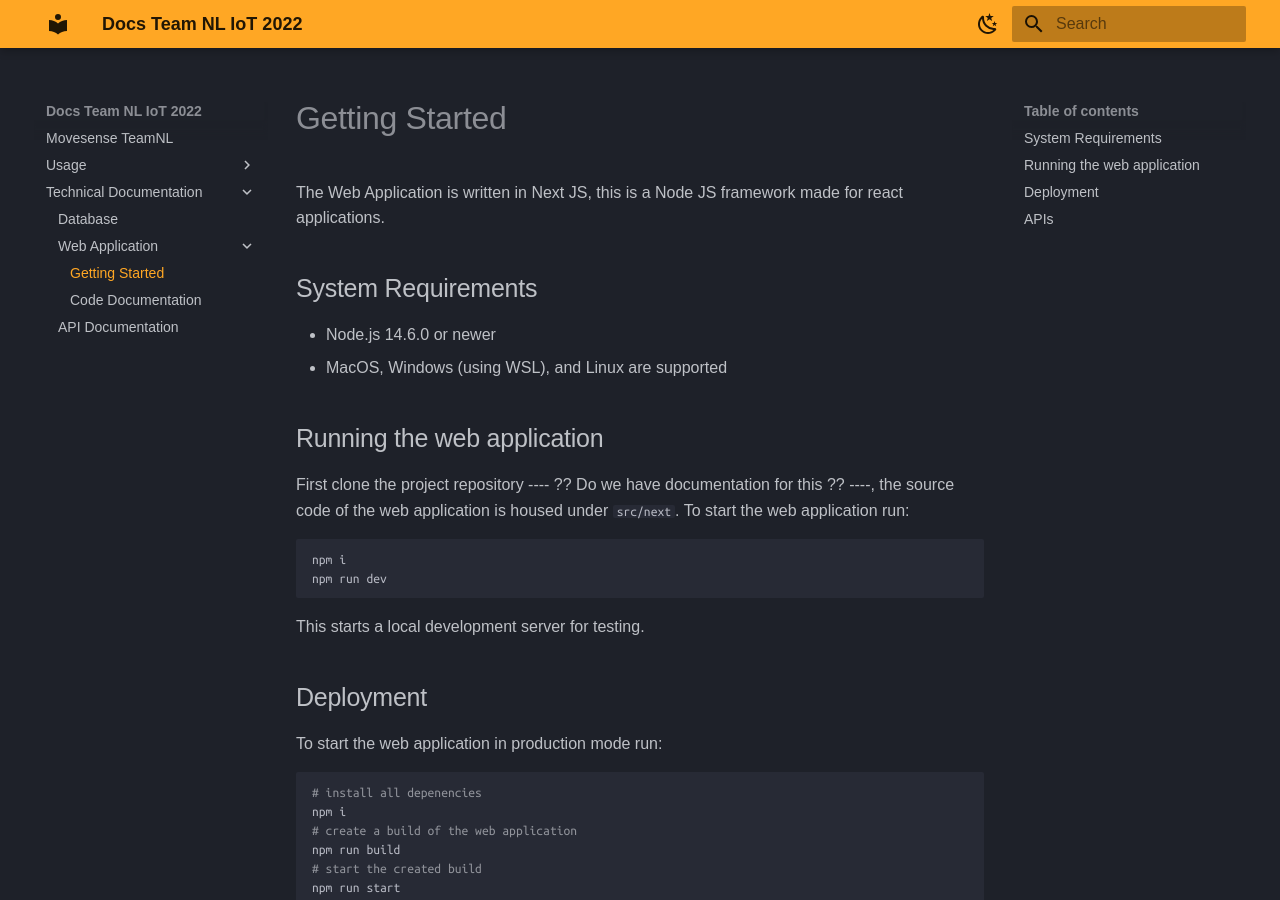
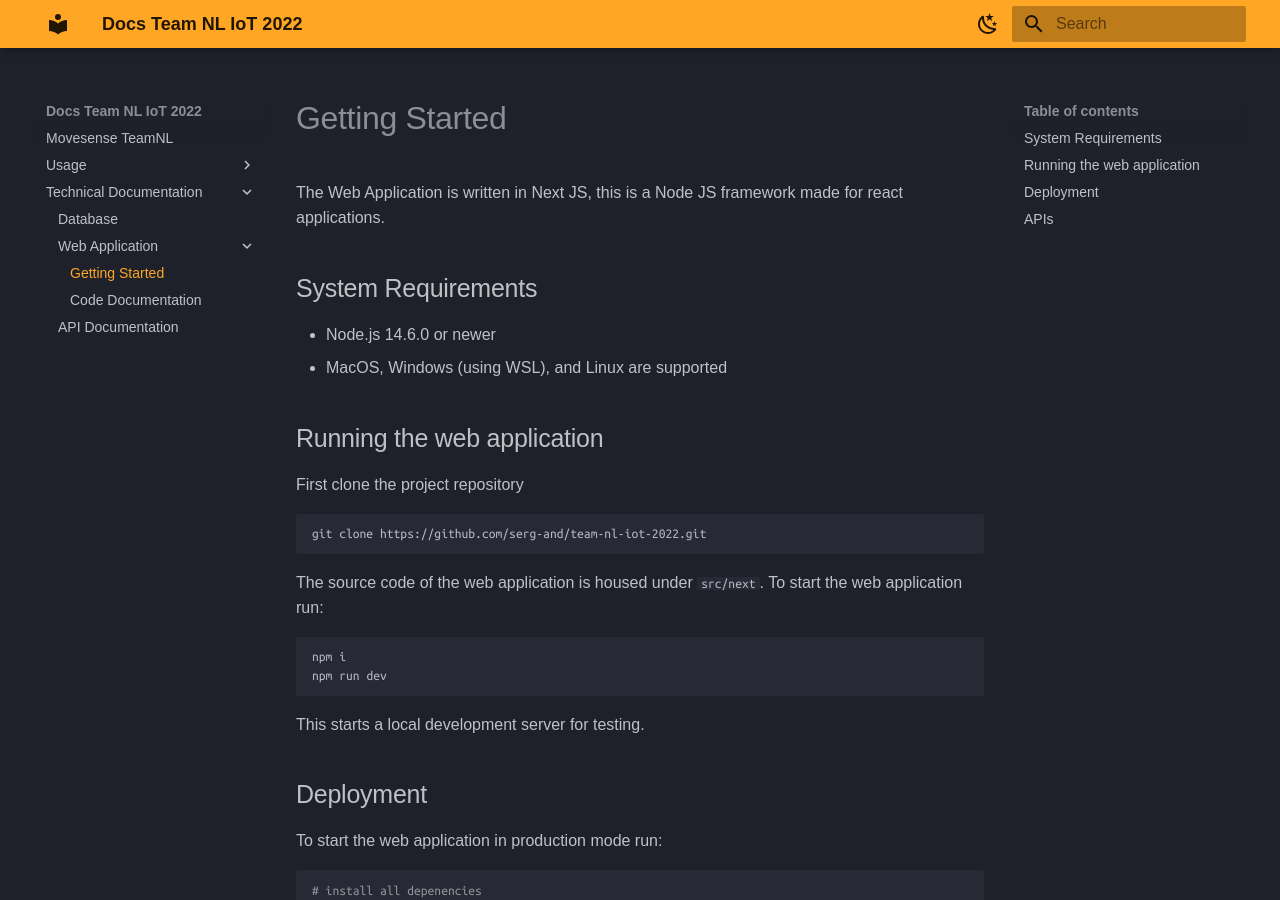
Before and after one commit to serg-and/team-nl-iot-2022, an MkDocs documentation site: the page built from docs/web-application/getting-started.md, in a window 1280 px wide and 900 px high. Built offline with MkDocs 1.6.1 and Material for MkDocs 9.7.7, drawn with Linux system fonts in a browser that asks for light colours; some web fonts are replaced.

Commit message:
explain clone the repository

````diff
--- a/docs/web-application/getting-started.md
+++ b/docs/web-application/getting-started.md
@@ -6,7 +6,11 @@ The Web Application is written in Next JS, this is a Node JS framework made for
 - MacOS, Windows (using WSL), and Linux are supported
 
 ## Running the web application
-First clone the project repository ---- ?? Do we have documentation for this ?? ----, the source code of the web application is housed under `src/next`.
+First clone the project repository
+```
+git clone https://github.com/serg-and/team-nl-iot-2022.git
+```
+The source code of the web application is housed under `src/next`.
 To start the web application run:
 ```shell
 npm i
````
